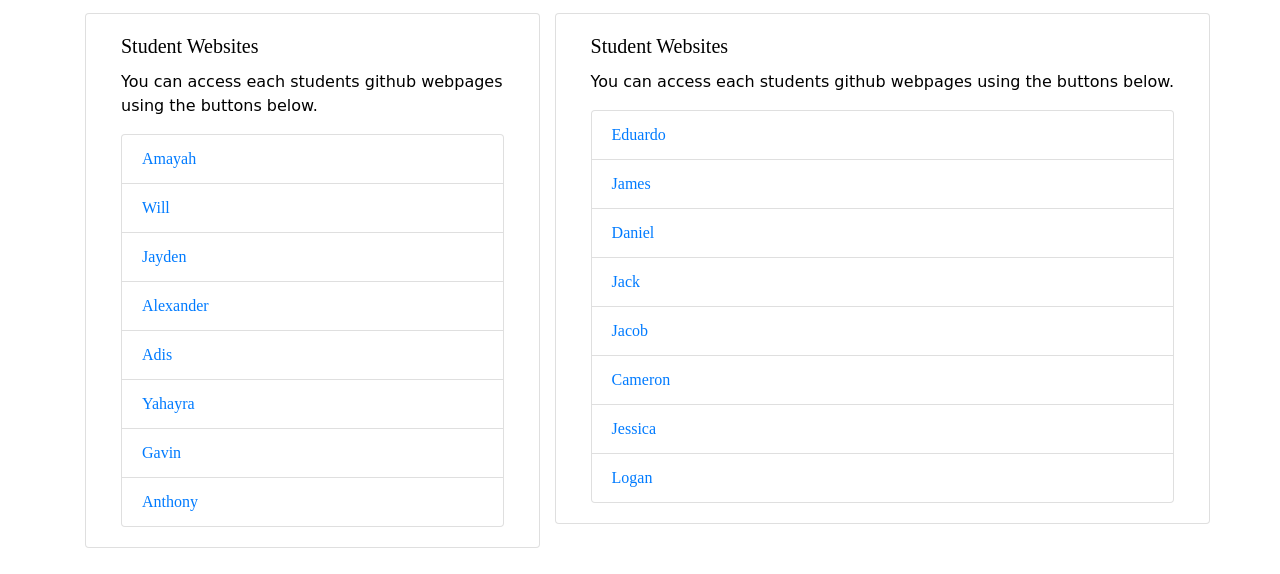
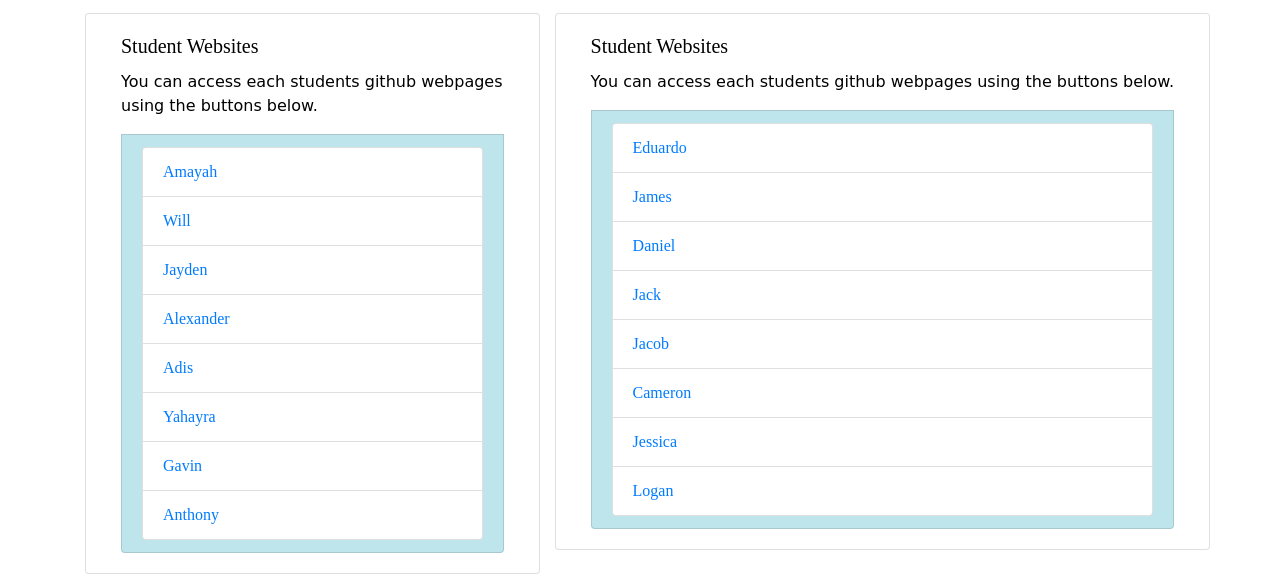
Before and after one commit to bgadaleta/bgadaleta.github.io, a plain HTML site: page studentwork.html in a window 1280 px wide. Shown: the part 351-925 px from the top of the page. Before the commit the page ends 899 px from the top, so only its background shows below. Drawn offline with nearby package versions, Linux system fonts and the light colour scheme.

Commit message:
Update studentwork.html

```diff
--- a/studentwork.html
+++ b/studentwork.html
@@ -60,7 +60,7 @@
   <div class="card-body">
     <h5 class="card-title">Student Websites</h5>
     <p class="card-text">You can access each students github webpages using the buttons below.</p>
-    <div class="list-group">
+    <div class="list-group-item list-group-item-info">
     <a href="https://abarnes03.github.io/" class="list-group-item list-group-item-action-info" target="_blank">Amayah</a>
     <a href="https://nubget.github.io/" class="list-group-item list-group-item-action-info" target="_blank">Will</a>
     <a href="https://jayden2333r.github.io/" class="list-group-item list-group-item-action-info" target="_blank">Jayden</a>
@@ -81,7 +81,7 @@
   <div class="card-body">
     <h5 class="card-title">Student Websites</h5>
     <p class="card-text">You can access each students github webpages using the buttons below.</p>
-    <div class=""list-group-item list-group-item-info">
+    <div class="list-group-item list-group-item-info">
     <a href="https://edumar913.github.io/" class="list-group-item list-group-item-action-info" target="_blank">Eduardo</a>
     <a href="http://wekial7026.github.io/" class="list-group-item list-group-item-action-info" target="_blank">James</a>
     <a href="https://lazerlucario.github.io/" class="list-group-item list-group-item-action-info" target="_blank">Daniel</a>
```
